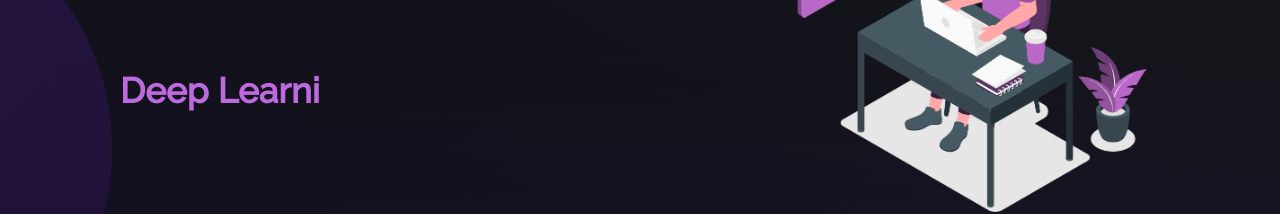
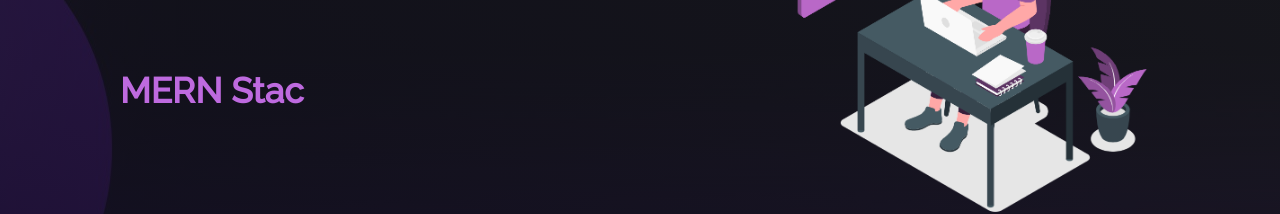
Before and after one commit to Kalai2773/portfolio, a React (Create React App) app: page / in a window 1280 px wide. Shown: the part 368-582 px from the top of the page. Built offline with nearby package versions, Linux system fonts and the light colour scheme.

Commit message:
Update Type.js

```diff
--- a/src/components/Home/Type.js
+++ b/src/components/Home/Type.js
@@ -6,10 +6,8 @@
     <Typewriter
       options={{
         strings: [
-          "Developer",
-          "Deep Learning Engineer",
           "MERN Stack Developer",
-          "Student",
+          "Engineering Student",
         ],
         autoStart: true,
         loop: true,
```
